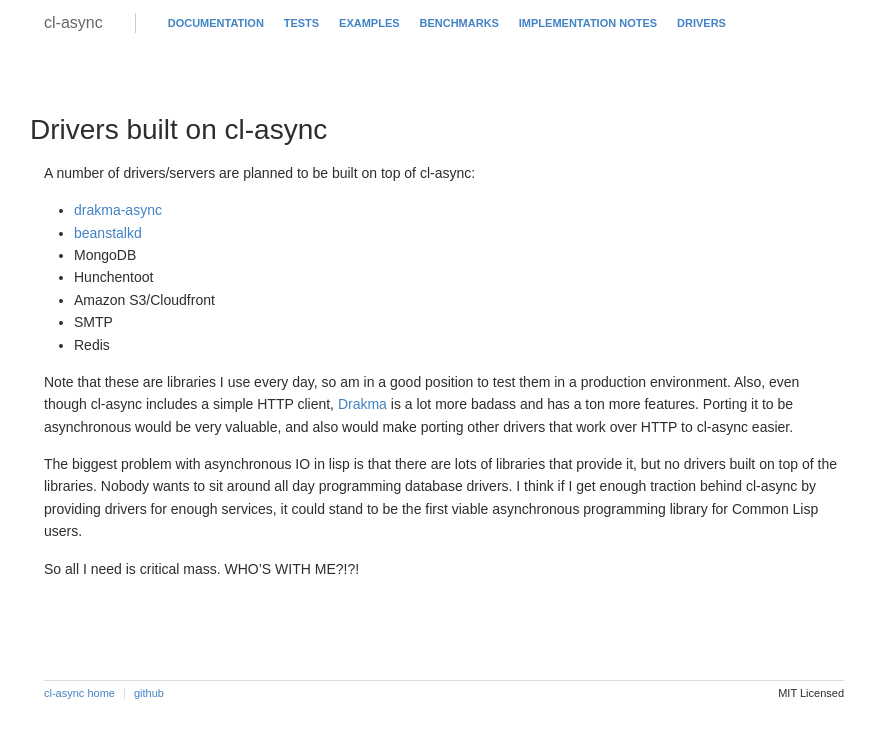
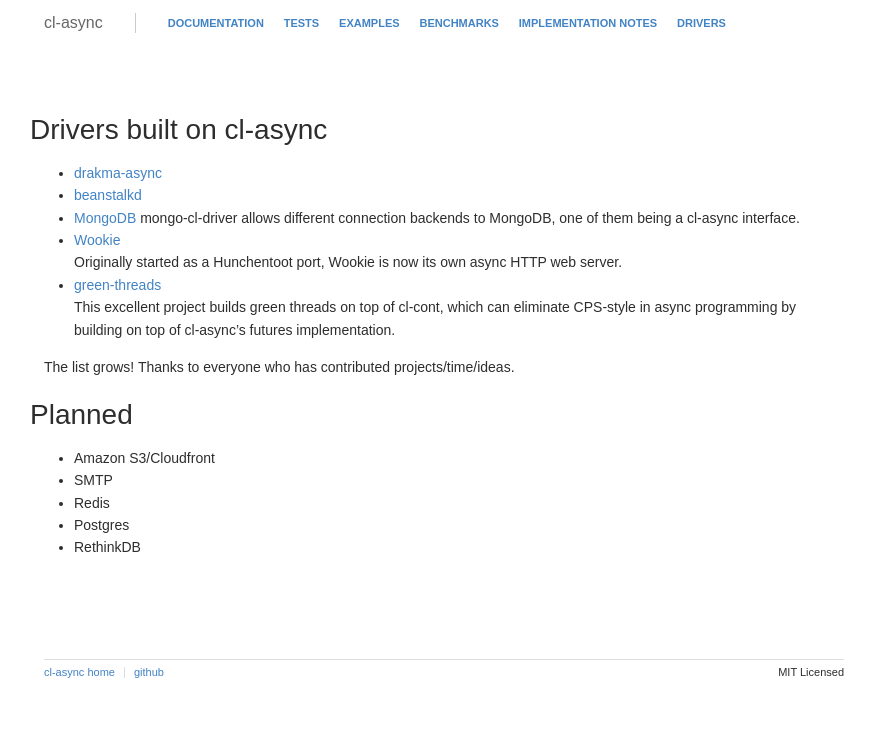
Before and after one commit to orthecreedence/cl-async, a Jekyll site: the page built from drivers.md, in a window 1280 px wide. Shown: the top 738 px of the page, without its empty margins (196-1071 px from the left). Built offline with Jekyll 4.4.1, drawn with Linux system fonts in a browser that asks for light colours; Markdown is read by kramdown in place of the engine named in the settings.

Commit message:
new drivers updates

```diff
--- a/drivers.md
+++ b/drivers.md
@@ -5,27 +5,26 @@ layout: default
 
 Drivers built on cl-async
 =========================
-A number of drivers/servers are planned to be built on top of cl-async:
 
 - [drakma-async](https://github.com/orthecreedence/drakma-async)
 - [beanstalkd](https://github.com/orthecreedence/beanstalk-async)
-- MongoDB
-- Hunchentoot
+- [MongoDB](https://github.com/archimag/mongo-cl-driver)
+  mongo-cl-driver allows different connection backends to MongoDB, one of them
+  being a cl-async interface.
+- [Wookie](https://github.com/orthecreedence/wookie)
+  Originally started as a Hunchentoot port, Wookie is now its own async HTTP
+  web server.
+- [green-threads](https://github.com/deliciousrobots/green-threads)
+  This excellent project builds green threads on top of cl-cont, which can
+  eliminate CPS-style in async programming by building on top of cl-async's
+  futures implementation.
+
+The list grows! Thanks to everyone who has contributed projects/time/ideas.
+
+Planned
+=======
 - Amazon S3/Cloudfront
 - SMTP
 - Redis
-
-Note that these are libraries I use every day, so am in a good position to test
-them in a production environment. Also, even though cl-async includes a simple
-HTTP client, [Drakma](http://weitz.de/drakma/) is a lot more badass and has a
-ton more features. Porting it to be asynchronous would be very valuable, and
-also would make porting other drivers that work over HTTP to cl-async easier.
-
-The biggest problem with asynchronous IO in lisp is that there are lots of
-libraries that provide it, but no drivers built on top of the libraries. Nobody
-wants to sit around all day programming database drivers. I think if I get
-enough traction behind cl-async by providing drivers for enough services, it
-could stand to be the first viable asynchronous programming library for Common
-Lisp users.
-
-So all I need is critical mass. WHO'S WITH ME?!?!
+- Postgres
+- RethinkDB
```
